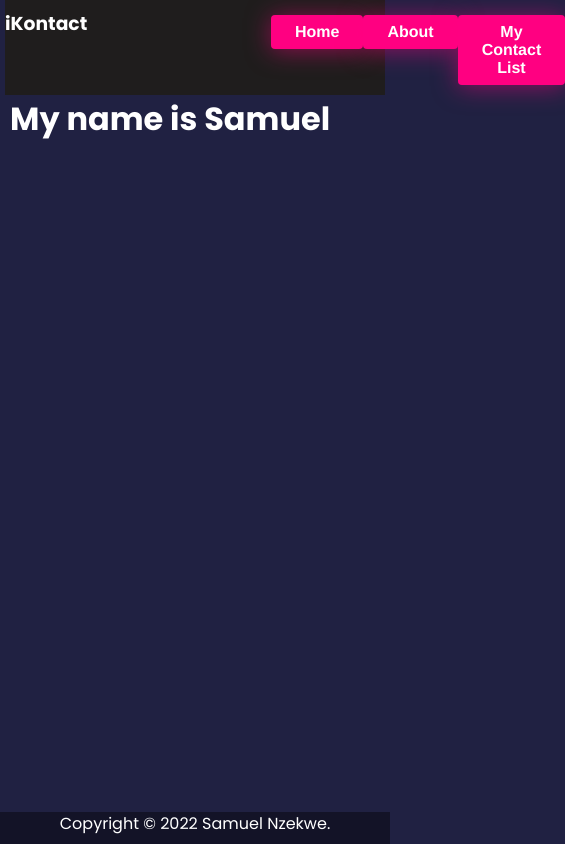
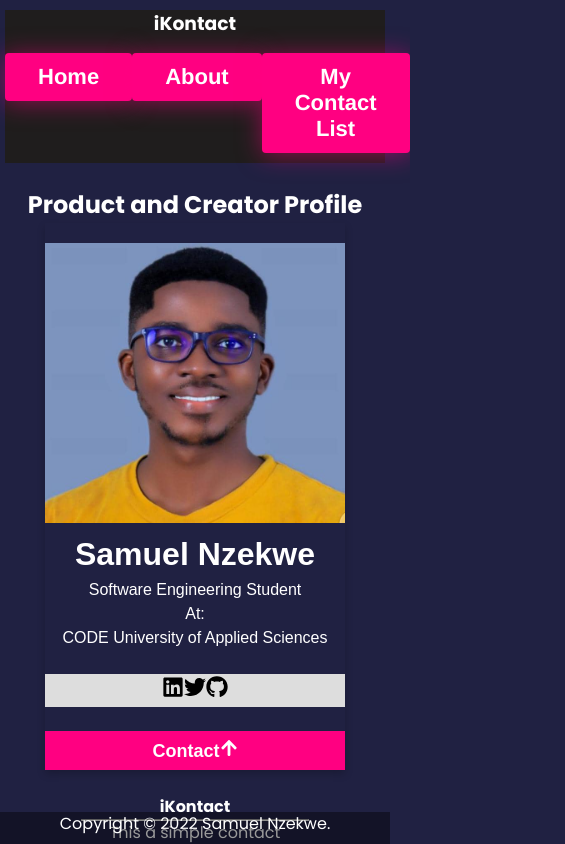
Before and after one commit to codetipster/digital-product-school, a React (Create React App) app: page /about in a window 390 px wide. Shown: the top 844 px of the page, 565 px wide, since content can reach past the window. Built offline with nearby package versions, Linux system fonts and the light colour scheme.

Commit message:
added media querry

```diff
--- a/src/App.js
+++ b/src/App.js
@@ -17,6 +17,7 @@ import { useState } from 'react'
 function App() {
   const [contacts, setContact] = useState(Contacts)
 
+
   const handleAddContact = (newContact) => {
     newContact.id = uuidv4()
     setContact([newContact, ...contacts])
@@ -31,6 +32,7 @@ function App() {
   }
 
 
+
   return (
     <Router>
     <div className="container">
@@ -39,7 +41,7 @@ function App() {
          <Route path='/' element={<Home />}/>
          <Route path='/about' element={<About />}/>
          <Route path='/add' element={<Form contacts={contacts} handleAddContact={handleAddContact}/>}/>
-         <Route path='/mycontact' element={<ContactList  contacts={contacts} handleDelete={deleteContact}/>}/>
+         <Route path='/mycontact' element={<ContactList  contacts={contacts} handleDelete={deleteContact} />}/>
       </Routes>
       <Footer />
     </div>
--- a/src/components/ContactCard.js
+++ b/src/components/ContactCard.js
@@ -1,7 +1,7 @@
 //contact card component
 import img from '../assets/img_avatar.png'
 
-import {FaTimes, FaEdit} from 'react-icons/fa'
+import {FaTimes} from 'react-icons/fa'
 
 const ContactCard = ({contact, handleDelete}) => {
 
@@ -15,7 +15,7 @@ const ContactCard = ({contact, handleDelete}) => {
         </div>
 
         <div className='btn-container'>
-        <button className='btn'><FaEdit color='#ff0081'/>Edith</button>
+
           <button className='btn' onClick={() => handleDelete(contact.id)}><FaTimes color='#ff0081'/>Delete</button>
         </div>
 
--- a/src/components/Form.js
+++ b/src/components/Form.js
@@ -1,12 +1,12 @@
 //form component
 import { useState } from "react"
-
+import { useNavigate} from "react-router-dom"
 const Form = ({handleAddContact}) => {
 
     const [newFirstname, setNewFirstname] = useState("")
     const [newLastname, setNewLastname] = useState("")
     const [newEmail, setNewEmail] = useState("")
-
+    const navigate = useNavigate()
     //handles form submit
     const addContact = (e) => {
       e.preventDefault()
@@ -16,11 +16,14 @@ const Form = ({handleAddContact}) => {
         email: newEmail,
       }
 
+
       handleAddContact(newNameObject)
-
-      setNewFirstname("")
-      setNewLastname("")
-      setNewEmail("")
+      if(window.confirm("New Contact Added Successfully!")){
+        setNewFirstname("")
+        setNewLastname("")
+        setNewEmail("")
+        handleClick()
+      }
     }
 
     const handleFirstnameChange = (e) => {
@@ -35,12 +38,16 @@ const Form = ({handleAddContact}) => {
       setNewEmail(e.target.value)
     }
 
+    const handleClick = () => {
+      navigate('/mycontact')
+    }
+
       return (
         <div className='form'>
           <h4>Add New Contact</h4>
 
           <hr/>
-          <form onSubmit={addContact}>
+          <form onSubmit={addContact} >
             <div>
 
               firstname: <input type='text' value={newFirstname} onChange={handleFirstnameChange}/>
@@ -53,6 +60,7 @@ const Form = ({handleAddContact}) => {
             </div>
             <div>
               <button className='registerbtn' type="submit" >Add Contact</button>
+
             </div>
           </form>
         </div>
--- a/src/index.css
+++ b/src/index.css
@@ -5,6 +5,62 @@
     margin: 0;
     padding: 0;
   }
+#aboutme {
+  text-align: center;
+  padding-top: 4px;
+}
+
+#prome {
+  margin: 24px 0;
+  background-color: #ddd;
+}
+
+.container3 {
+  width: 60%;
+  text-align: center;
+  padding-top: 25px;
+  margin: auto;
+}
+
+.superholder{
+  display: flex;
+  padding-top: 20px;
+}
+
+#imgme {
+  width: 100%;
+}
+.cardme {
+  box-shadow: 0 4px 8px 0 rgba(0, 0, 0, 0.2);
+  max-width: 300px;
+  margin: auto;
+  text-align: center;
+  font-family: arial;
+  padding-top: 20px;
+}
+
+#btnme button {
+  border: none;
+  outline: 0;
+  display: inline-block;
+  padding: 8px;
+  color: white;
+  background-color: #ff0081;
+  text-align: center;
+  cursor: pointer;
+  width: 100%;
+  font-size: 18px;
+}
+
+a {
+  text-decoration: none;
+  font-size: 22px;
+  color: black;
+}
+
+#btnme button:hover, a:hover {
+  opacity: 0.7;
+}
 
 body {
     font-family: 'Poppins', sans-serif;
@@ -18,6 +74,8 @@ body {
     margin: auto;
     padding: 0 5px;
 }
+
+
 
 .btn {
     background-color: #202142;
@@ -179,3 +237,52 @@ button {
     text-align: center;
     height: 2rem;
  }
+
+
+
+ @media (max-width: 700px) {
+
+  .nav-container{
+    display: block;
+
+    margin: auto;
+    text-align: center;
+    justify-content: center;
+  }
+
+  .links {
+    width: 100%;
+  }
+
+  .superholder{
+    display: block;
+  }
+
+  .chip {
+    width: 500px;
+
+    padding: 0 24;
+
+    height: 150px;
+    font-size: 16px;
+    border-radius: 25px;
+    background-color: #202142;
+    text-align: left;
+    padding-top: 25px;
+    margin-top: 10px;
+    margin-bottom: 5px;
+    margin-left: 12px;
+    justify-content: space-around;
+  }
+
+  .contact-list {
+    width: 80%;
+    border-radius: 2%;
+    height: 70%;
+    margin: 0 auto;
+    background-color: rgb(126, 121, 121);
+
+
+}
+
+}
--- a/src/layout/Navbar.js
+++ b/src/layout/Navbar.js
@@ -1,6 +1,6 @@
 //navbar component
 import Button from "../components/Button"
-
+import {Link} from 'react-router-dom'
 const Navbar = () => {
     return (
       <div className="nav-container">
@@ -12,13 +12,19 @@ const Navbar = () => {
         <div className="links">
           <ul>
             <li>
+             <Link to='/'>
               <Button label='Home' />
+            </Link>
             </li>
             <li>
+            <Link to='/about'>
               <Button label='About' />
+            </Link>
             </li>
             <li>
+              <Link to='/mycontact'>
               <Button label='My Contact List' />
+              </Link>
             </li>
           </ul>
         </div>
--- a/src/pages/About.js
+++ b/src/pages/About.js
@@ -1,9 +1,36 @@
+import me from '../assets/IMG-20211123-WA0005.jpg'
+import {FaTwitter, FaLinkedin, FaGithub, FaArrowUp} from 'react-icons/fa'
 
 function About() {
   return (
+    <div className='superholder'>
     <div className="container">
-      <h1>My name is Samuel</h1>
+      <h2 id="aboutme">Product and Creator Profile</h2>
+      <div class="cardme">
+        <img src={me} alt="Samuel Nzekwe" id='imgme'/>
+        <h1>Samuel Nzekwe</h1>
+        <p class="title">Software Engineering Student</p>
+        <p>At:</p>
+        <p>CODE University of Applied Sciences</p>
+        <div id='prome' >
+          <a href="https://www.linkedin.com/feed/"><FaLinkedin /></a>
+          <a href="/"><FaTwitter /></a>
+          <a href="https://github.com/codetipster"><FaGithub /></a>
+
+        </div>
+        <p id="btnme"><button>Contact<FaArrowUp /></button></p>
+
     </div>
+  </div>
+  <div className='container3'>
+  <h4>iKontact</h4>
+  <hr/>
+  <p>This a simple contact application built with React, React-router-dom, scss and css for styling and uses a JSON server as a provisional backend.
+    The project makes for a complete side challenge for taking part in the 2021 Digital Product School Batch #13 cohort.<br/>
+    <br/><h5>Always finish what you start!</h5>
+  </p>
+  </div>
+  </div>
   )
 }
 
--- a/src/pages/Home.js
+++ b/src/pages/Home.js
@@ -1,8 +1,11 @@
+import Button from "../components/Button"
+import {Link } from 'react-router-dom'
 
 function Home() {
   return (
     <div className="container">
         <h1>Welcome to my contact app homepage</h1>
+        <p>To begin, please <Link to='/add'><Button label= 'Add New Contact'/></Link></p>
     </div>
   )
 }
```
Also changed, not shown: src/assets/IMG-20211123-WA0005.jpg (added).
